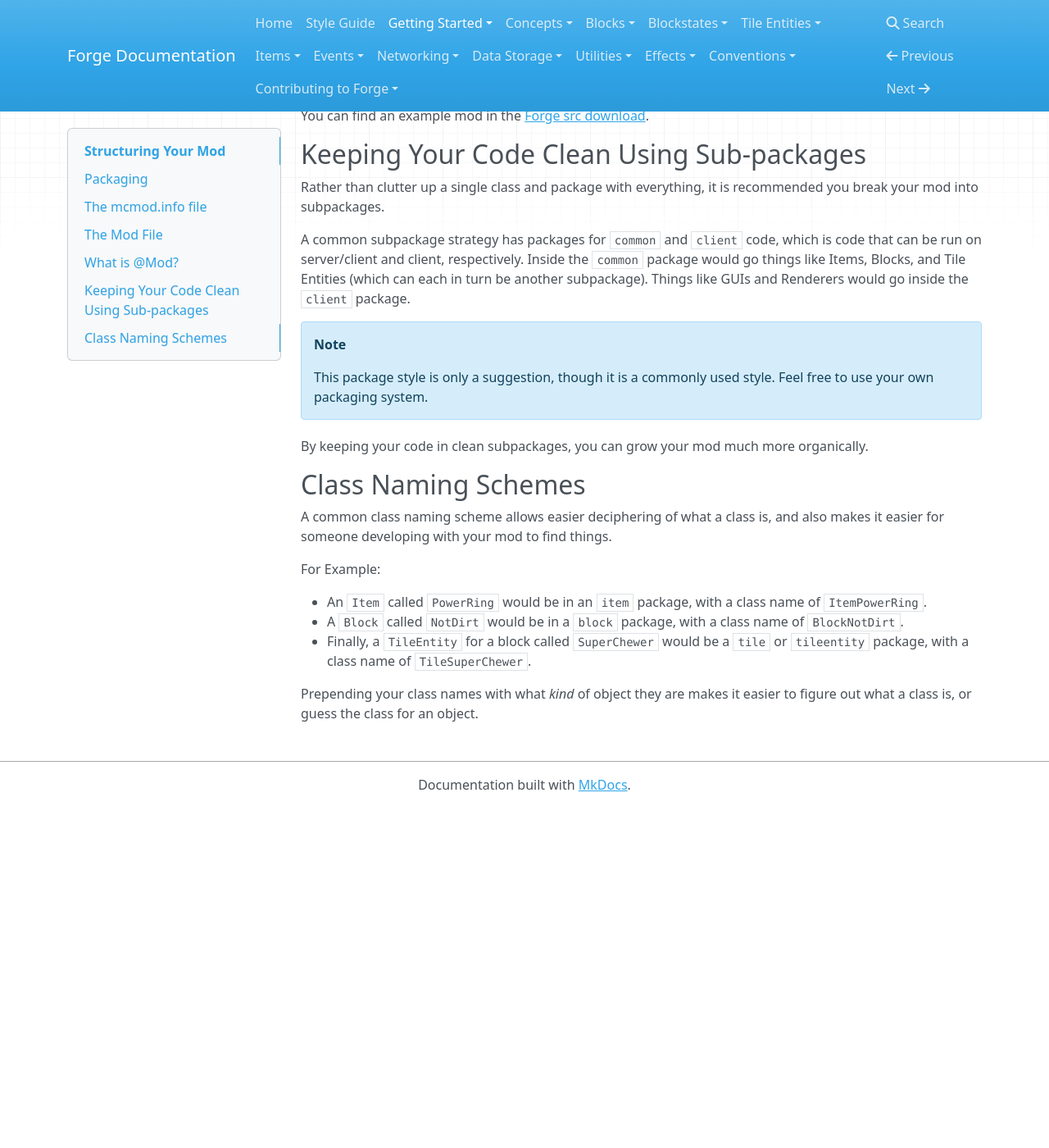
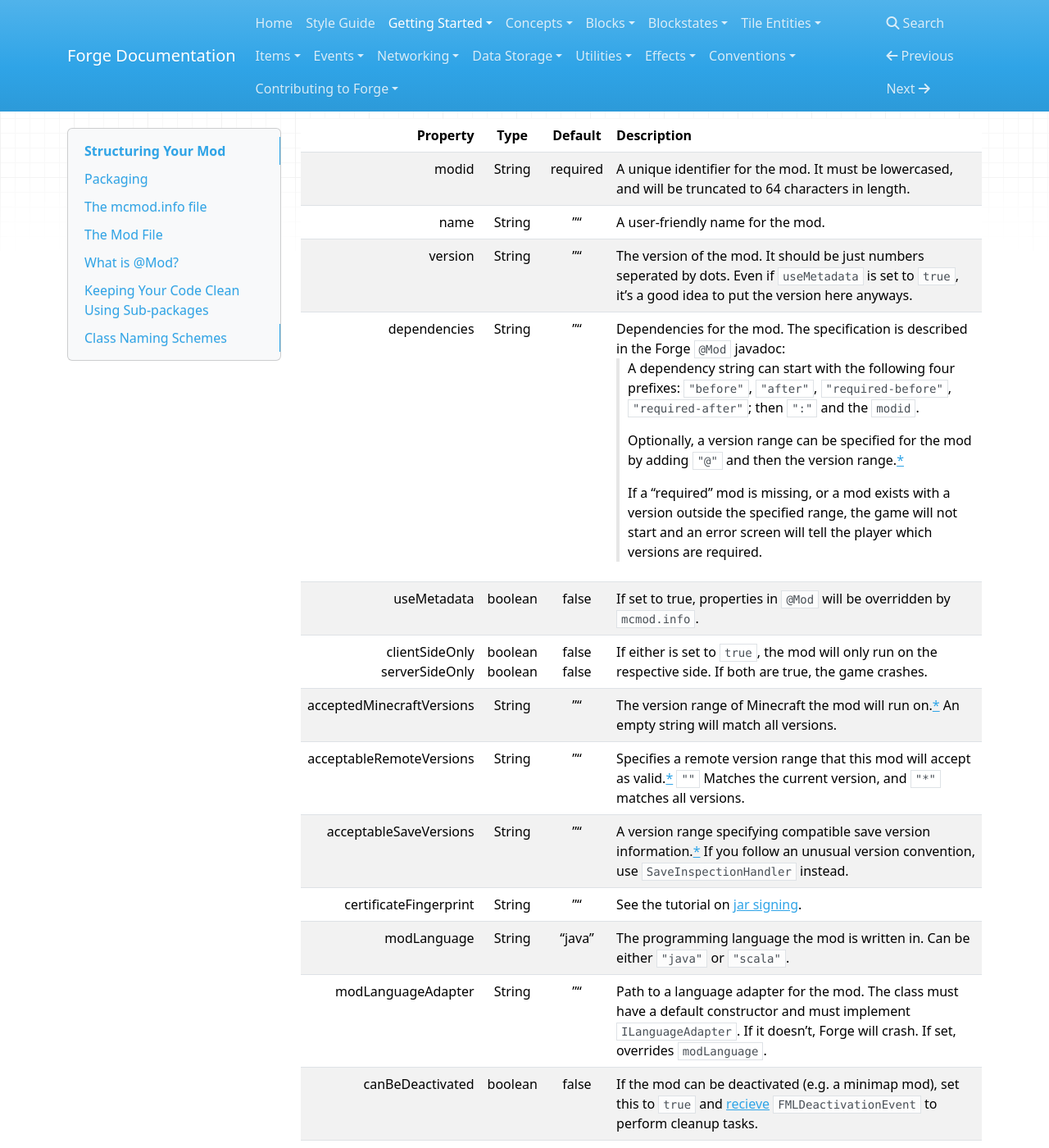
Before and after one commit to MinecraftForge/Documentation, an MkDocs documentation site: the page built from docs/gettingstarted/structuring.md, in a window 1280 px wide and 1400 px high, scrolled down 2455 px. Shown: the whole window at 82% size. Built offline with MkDocs 1.6.1, drawn with Linux system fonts in a browser that asks for light colours; nearby versions of some CDN libraries; old or Windows-style settings are respelled for this version of MkDocs; before the commit the page ends 3440 px from its top, so only the background shows below that; some of the changed text lies outside the part shown.

Commit message:
Add information on @Mod

```diff
--- a/docs/gettingstarted/structuring.md
+++ b/docs/gettingstarted/structuring.md
@@ -67,7 +67,29 @@ and will contain some special indicators marking it as such.
 What is `@Mod`?
 -------------
 
-This is an annotation indicating to the Forge Mod Loader that the class is a Mod entry point. It contains various metadata about the mod. It also designates the class that will receive `@EventHandler` events. More information can be found at... (Coming Soon)
+This is an annotation indicating to the Forge Mod Loader that the class is a Mod entry point. It contains various metadata about the mod. It also designates the class that will receive `@EventHandler` events.
+
+Here is a table of the properties of `@Mod`:
+
+|                         Property |        Type        |    Default     | Description |
+|---------------------------------:|:------------------:|:--------------:|:------------|
+|                            modid |       String       |    required    | A unique identifier for the mod. It must be lowercased, and will be truncated to 64 characters in length. |
+|                             name |       String       |       ""       | A user-friendly name for the mod. |
+|                          version |       String       |       ""       | The version of the mod. It should be just numbers seperated by dots. Even if `useMetadata` is set to `true`, it's a good idea to put the version here anyways. |
+|                     dependencies |       String       |       ""       | Dependencies for the mod. The specification is described in the Forge `@Mod` javadoc:<br><blockquote><p>A dependency string can start with the following four prefixes: `"before"`, `"after"`, `"required-before"`, `"required-after"`; then `":"` and the `modid`.</p><p>Optionally, a version range can be specified for the mod by adding `"@"` and then the version range.[\*](#version-ranges)</p><p>If a "required" mod is missing, or a mod exists with a version outside the specified range, the game will not start and an error screen will tell the player which versions are required.</p>
+|                      useMetadata |       boolean      |      false     | If set to true, properties in `@Mod` will be overridden by `mcmod.info`. |
+| clientSideOnly<br>serverSideOnly | boolean<br>boolean | false<br>false | If either is set to `true`, the mod will only run on the respective side. If both are true, the game crashes. |
+|        acceptedMinecraftVersions |       String       |       ""       | The version range of Minecraft the mod will run on.[\*](#version-ranges) An empty string will match all versions. |
+|         acceptableRemoteVersions |       String       |       ""       | Specifies a remote version range that this mod will accept as valid.[\*](#version-ranges) `""` Matches the current version, and `"*"` matches all versions. |
+|           acceptableSaveVersions |       String       |       ""       | A version range specifying compatible save version information.[\*](#version-ranges) If you follow an unusual version convention, use `SaveInspectionHandler` instead. |
+|           certificateFingerprint |       String       |       ""       | See the tutorial on [jar signing](../concepts/jarsigning.md). |
+|                      modLanguage |       String       |     "java"     | The programming language the mod is written in. Can be either `"java"` or `"scala"`. |
+|               modLanguageAdapter |       String       |       ""       | Path to a language adapter for the mod. The class must have a default constructor and must implement `ILanguageAdapter`. If it doesn't, Forge will crash. If set, overrides `modLanguage`. |
+|                 canBeDeactivated |       boolean      |      false     | If the mod can be deactivated (e.g. a minimap mod), set this to `true` and [recieve](../events/intro.md#creating-an-event-handler) `FMLDeactivationEvent` to perform cleanup tasks. |
+|                       guiFactory |       String       |       ""       | Path to the mod's gui factory, if one exists. It must implement `IModGuiFactory`. |
+|                       updateJSON |       String       |       ""       | URL to an update JSON file. See [Forge Update Checker](autoupdate.md) |
+
+<a name="version-ranges" style="color: inherit; text-decoration: inherit">\* All version ranges use the [Maven Version Range Specification](https://maven.apache.org/enforcer/enforcer-rules/versionRanges.html).</a>
 
 You can find an example mod in the [Forge src download](http://files.minecraftforge.net/).
 
```
